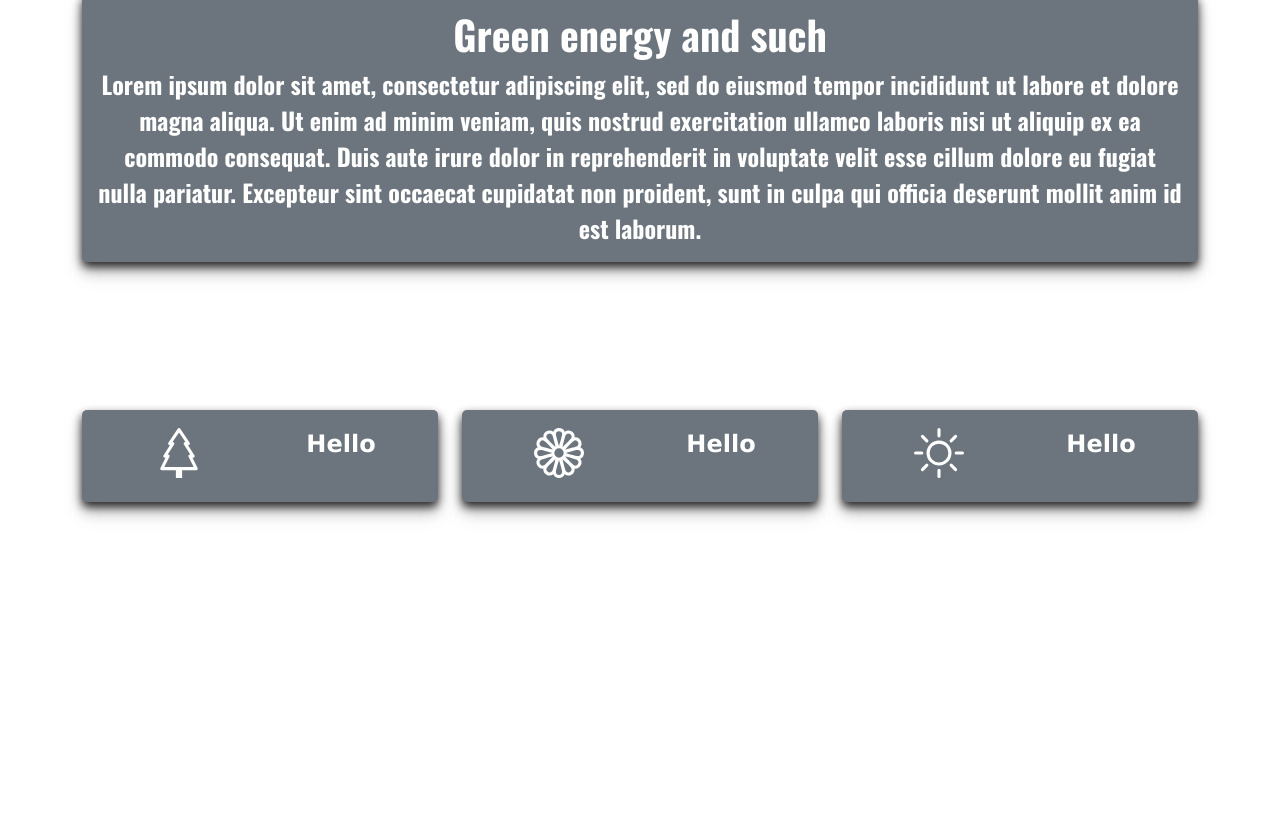
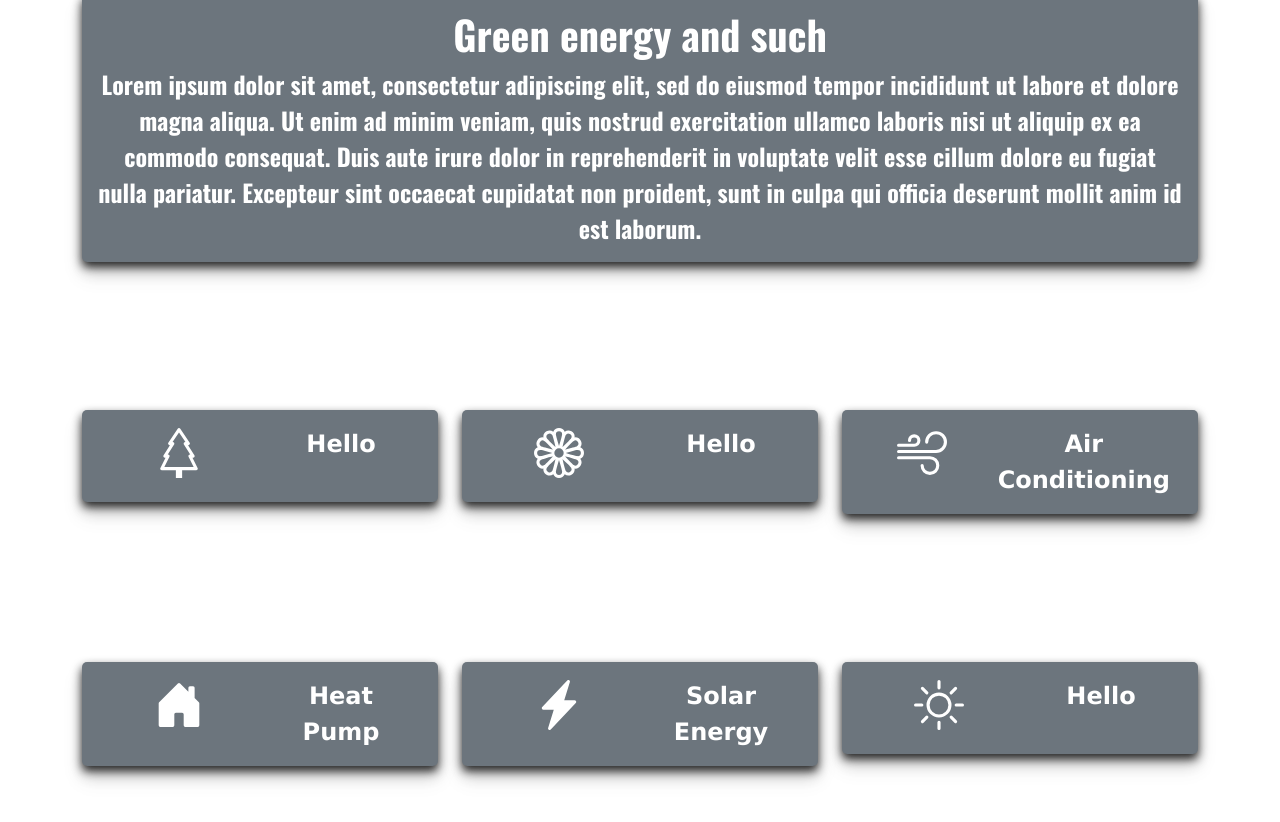
Before and after one commit to OwenMaddox/TSA-Website, a React (Create React App) app: page / in a window 1280 px wide. Shown: the part 688-1510 px from the top of the page. Before the commit the page ends 1338 px from the top, so only its background shows below. Built offline with nearby package versions, Linux system fonts and the light colour scheme.

Commit message:
Update several icons

```diff
--- a/src/App.js
+++ b/src/App.js
@@ -2,7 +2,7 @@ import logo from "./logo.svg";
 import "./App.css";
 import { BrowserRouter, Routes, Route } from "react-router-dom";
 import Main from "./Main";
-import Navbar from "./components/Navbar";
+import Navbar from "./modules/Navbar";
 import Sources from "./pages/Sources";
 
 function App() {
--- a/src/Main.js
+++ b/src/Main.js
@@ -1,5 +1,5 @@
-import Card from "./components/Card";
-import Headers from "./components/Headers";
+import Card from "./modules/Card";
+import Headers from "./modules/Headers";
 
 function Main() {
   return (
@@ -55,6 +55,34 @@ function Main() {
           </div>
           <div class="col">
             <Card
+              description="Air Conditioning"
+              class="bi bi-wind"
+              d="M12.5 2A2.5 2.5 0 0 0 10 4.5a.5.5 0 0 1-1 0A3.5 3.5 0 1 1 12.5 8H.5a.5.5 0 0 1 0-1h12a2.5 2.5 0 0 0 0-5m-7 1a1 1 0 0 0-1 1 .5.5 0 0 1-1 0 2 2 0 1 1 2 2h-5a.5.5 0 0 1 0-1h5a1 1 0 0 0 0-2M0 9.5A.5.5 0 0 1 .5 9h10.042a3 3 0 1 1-3 3 .5.5 0 0 1 1 0 2 2 0 1 0 2-2H.5a.5.5 0 0 1-.5-.5"
+            ></Card>
+          </div>
+        </div>
+      </div>
+
+      <div class="container itemSpacing text-center text-white">
+        <div class="row">
+          <div class="col">
+            <Card
+              description="Heat Pump"
+              class="bi bi-house-door-fill"
+              d="M6.5 14.5v-3.505c0-.245.25-.495.5-.495h2c.25 0 .5.25.5.5v3.5a.5.5 0 0 0 .5.5h4a.5.5 0 0 0 .5-.5v-7a.5.5 0 0 0-.146-.354L13 5.793V2.5a.5.5 0 0 0-.5-.5h-1a.5.5 0 0 0-.5.5v1.293L8.354 1.146a.5.5 0 0 0-.708 0l-6 6A.5.5 0 0 0 1.5 7.5v7a.5.5 0 0 0 .5.5h4a.5.5 0 0 0 .5-.5"
+            ></Card>
+          </div>
+
+          <div class="col">
+            <Card
+              description="Solar Energy"
+              class="bi bi-lightning-charge-fill"
+              d="M11.251.068a.5.5 0 0 1 .227.58L9.677 6.5H13a.5.5 0 0 1 .364.843l-8 8.5a.5.5 0 0 1-.842-.49L6.323 9.5H3a.5.5 0 0 1-.364-.843l8-8.5a.5.5 0 0 1 .615-.09z"
+            ></Card>
+          </div>
+
+          <div class="col">
+            <Card
               description="Hello"
               class="bi bi-sun"
               d="M8 11a3 3 0 1 1 0-6 3 3 0 0 1 0 6m0 1a4 4 0 1 0 0-8 4 4 0 0 0 0 8M8 0a.5.5 0 0 1 .5.5v2a.5.5 0 0 1-1 0v-2A.5.5 0 0 1 8 0m0 13a.5.5 0 0 1 .5.5v2a.5.5 0 0 1-1 0v-2A.5.5 0 0 1 8 13m8-5a.5.5 0 0 1-.5.5h-2a.5.5 0 0 1 0-1h2a.5.5 0 0 1 .5.5M3 8a.5.5 0 0 1-.5.5h-2a.5.5 0 0 1 0-1h2A.5.5 0 0 1 3 8m10.657-5.657a.5.5 0 0 1 0 .707l-1.414 1.415a.5.5 0 1 1-.707-.708l1.414-1.414a.5.5 0 0 1 .707 0m-9.193 9.193a.5.5 0 0 1 0 .707L3.05 13.657a.5.5 0 0 1-.707-.707l1.414-1.414a.5.5 0 0 1 .707 0m9.193 2.121a.5.5 0 0 1-.707 0l-1.414-1.414a.5.5 0 0 1 .707-.707l1.414 1.414a.5.5 0 0 1 0 .707M4.464 4.465a.5.5 0 0 1-.707 0L2.343 3.05a.5.5 0 1 1 .707-.707l1.414 1.414a.5.5 0 0 1 0 .708"
--- a/src/components/Card.js
+++ /dev/null
@@ -1,27 +0,0 @@
-function Card(props) {
-  return (
-    <div className="shadow p-3 mb-5 cardbg bg-secondary">
-      <div class="container text-center">
-        <div class="row">
-          <div class="col">
-            <h1 className="title  fs-1">
-              <svg
-                xmlns="http://www.w3.org/2000/svg"
-                width="50"
-                height="50"
-                fill="currentColor"
-                class={props.class}
-                viewBox="0 0 16 16"
-              >
-                <path d={props.d} />
-              </svg>
-              {props.title}
-            </h1>
-          </div>
-          <div className="col subTitle fs-4">{props.description}</div>
-        </div>
-      </div>
-    </div>
-  );
-}
-export default Card;
--- a/src/components/Navbar.js
+++ /dev/null
@@ -1,43 +0,0 @@
-import { Link, Outlet } from "react-router-dom";
-
-function Navbar() {
-  return (
-    <nav class="navbar navbar-expand-lg h5 Navbarbg shadow sticky-top">
-      <div class="container-fluid">
-        <div className="navHeight"></div>
-        <div class="navbar-brand Navbarbg title align-middle">Green Energy</div>
-        <button
-          class="navbar-toggler"
-          type="button"
-          data-bs-toggle="collapse"
-          data-bs-target="#navbarSupportedContent"
-          aria-controls="navbarSupportedContent"
-          aria-expanded="false"
-          aria-label="Toggle navigation"
-        >
-          <span class="navbar-toggler-icon"></span>
-        </button>
-        <div class="collapse navbar-collapse" id="navbarSupportedContent">
-          <ul class="navbar-nav me-auto mb-2 mb-lg-0">
-            <li class="nav-item">
-              <div class="nav-link  Navbarbg" aria-current="page">
-                <Link class="Navbarbg align-middle subTitle" to="/">
-                  Home
-                </Link>
-              </div>
-            </li>
-            <li class="nav-item">
-              <div class="nav-link  Navbarbg" aria-current="page">
-                <Link class="Navbarbg align-middle subTitle" to="/sources">
-                  Sources
-                </Link>
-              </div>
-            </li>
-          </ul>
-        </div>
-      </div>
-    </nav>
-  );
-}
-
-export default Navbar;
--- /dev/null
+++ b/src/modules/Card.js
@@ -0,0 +1,27 @@
+function Card(props) {
+  return (
+    <div className="shadow p-3 mb-5 cardbg bg-secondary">
+      <div class="container text-center">
+        <div class="row">
+          <div class="col">
+            <h1 className="title  fs-1">
+              <svg
+                xmlns="http://www.w3.org/2000/svg"
+                width="50"
+                height="50"
+                fill="currentColor"
+                class={props.class}
+                viewBox="0 0 16 16"
+              >
+                <path d={props.d} />
+              </svg>
+              {props.title}
+            </h1>
+          </div>
+          <div className="col subTitle fs-4">{props.description}</div>
+        </div>
+      </div>
+    </div>
+  );
+}
+export default Card;
--- /dev/null
+++ b/src/modules/Navbar.js
@@ -0,0 +1,43 @@
+import { Link, Outlet } from "react-router-dom";
+
+function Navbar() {
+  return (
+    <nav class="navbar navbar-expand-lg h5 Navbarbg shadow sticky-top">
+      <div class="container-fluid">
+        <div className="navHeight"></div>
+        <div class="navbar-brand Navbarbg title align-middle">Green Energy</div>
+        <button
+          class="navbar-toggler"
+          type="button"
+          data-bs-toggle="collapse"
+          data-bs-target="#navbarSupportedContent"
+          aria-controls="navbarSupportedContent"
+          aria-expanded="false"
+          aria-label="Toggle navigation"
+        >
+          <span class="navbar-toggler-icon"></span>
+        </button>
+        <div class="collapse navbar-collapse" id="navbarSupportedContent">
+          <ul class="navbar-nav me-auto mb-2 mb-lg-0">
+            <li class="nav-item">
+              <div class="nav-link  Navbarbg" aria-current="page">
+                <Link class="Navbarbg align-middle subTitle" to="/">
+                  Home
+                </Link>
+              </div>
+            </li>
+            <li class="nav-item">
+              <div class="nav-link  Navbarbg" aria-current="page">
+                <Link class="Navbarbg align-middle subTitle" to="/sources">
+                  Sources
+                </Link>
+              </div>
+            </li>
+          </ul>
+        </div>
+      </div>
+    </nav>
+  );
+}
+
+export default Navbar;
--- a/src/pages/Sources.js
+++ b/src/pages/Sources.js
@@ -1,4 +1,4 @@
-import Card from "../components/Card";
+import Card from "../modules/Card";
 
 function Sources() {
   return (
```
Also changed, not shown: src/modules/Headers.js (renamed from src/components/Headers.js).
